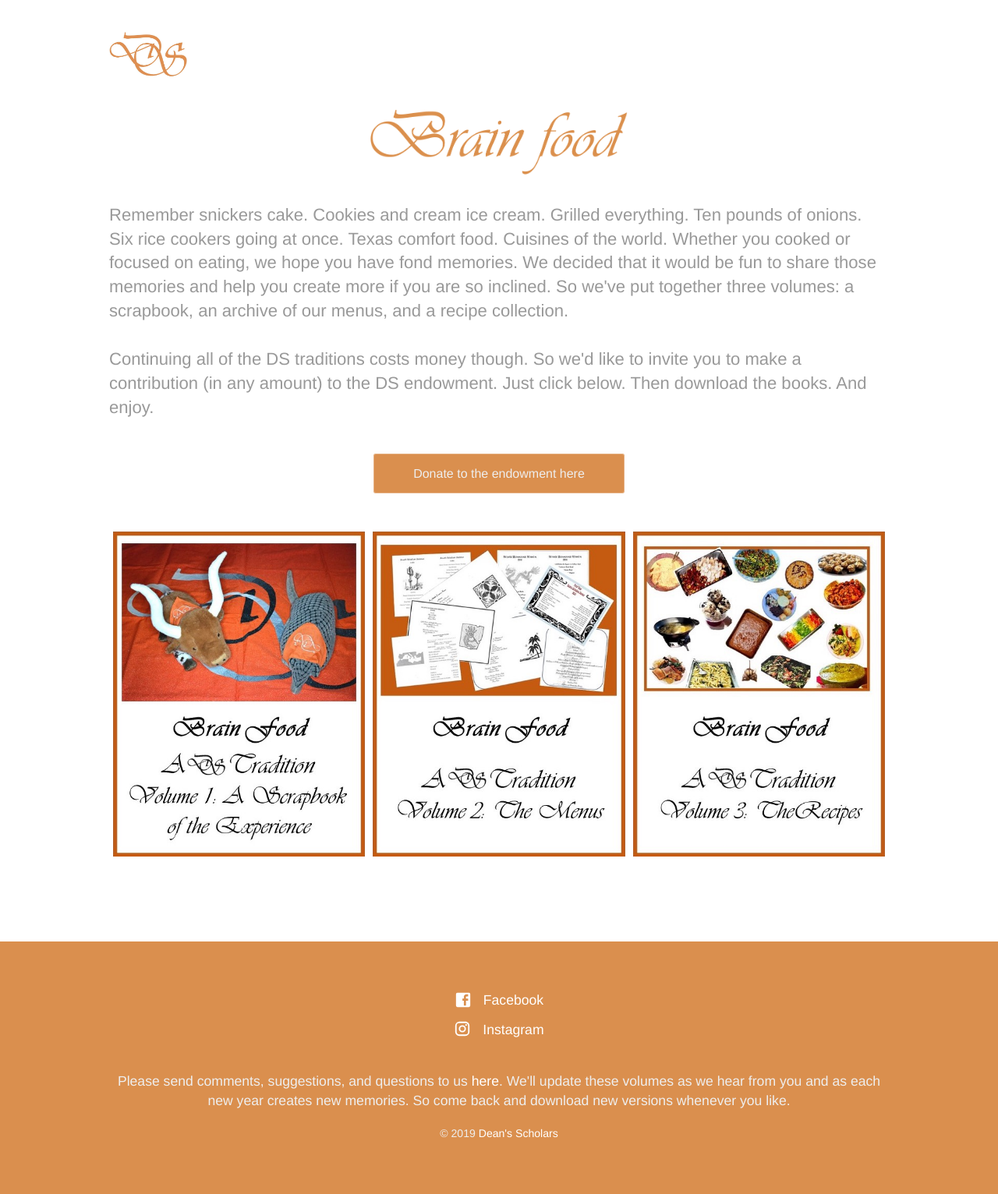
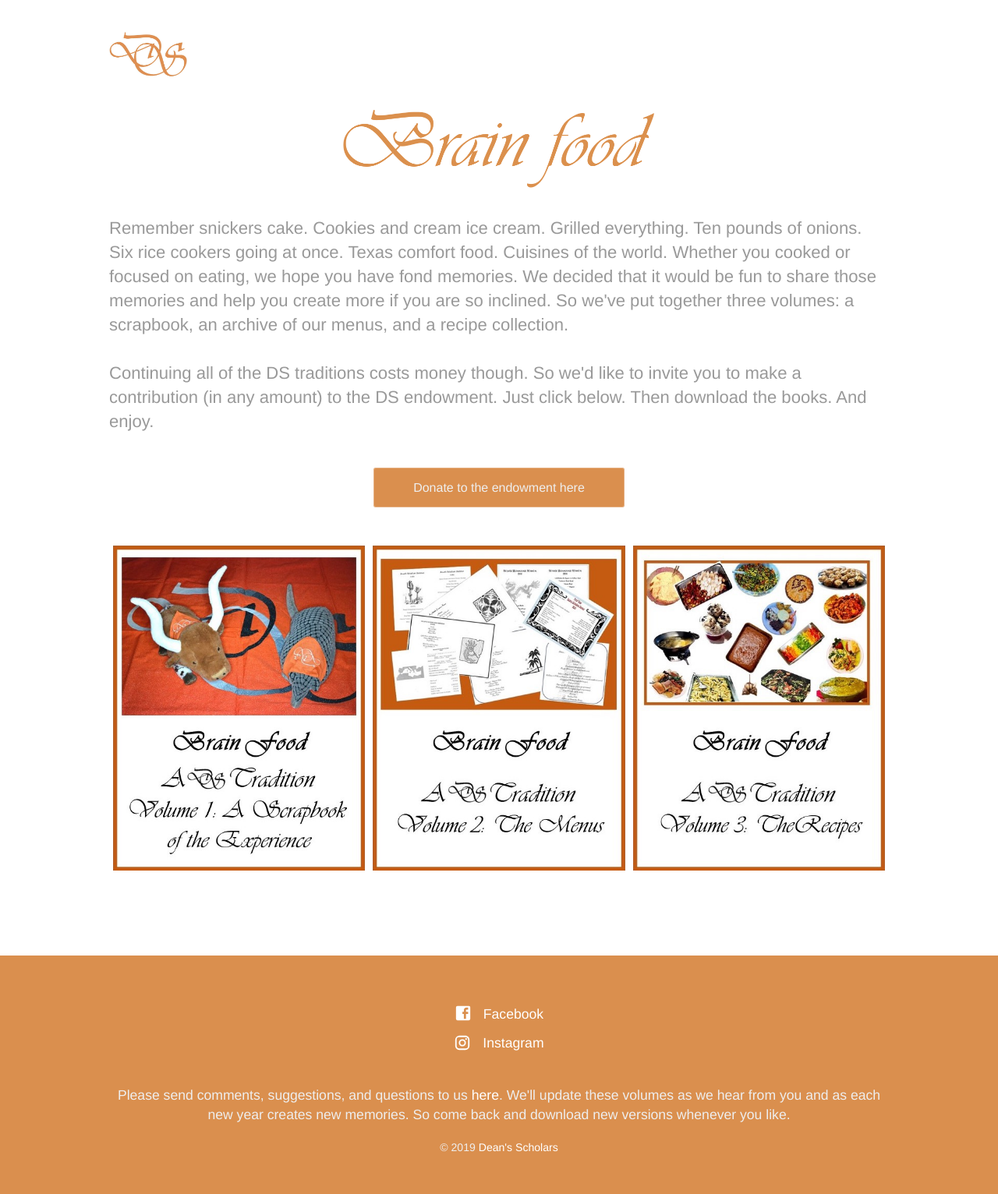
Before and after one commit to deansscholars/DS-Scrapbook, a Jekyll site: the page built from index.html, in a window 1280 px wide. Shown: the whole page at 78% size. Built offline with Jekyll 4.4.1, drawn with Linux system fonts in a browser that asks for light colours.

Commit message:
make title slightly bigger

```diff
--- a/_sass/layout.scss
+++ b/_sass/layout.scss
@@ -8,7 +8,7 @@
 	max-width: 1000px;
 
 	.title {
-		max-width: 33%;
+		max-width: 40%;
 		@media only screen and (orientation:portrait) and (max-width:480px) {
 			max-width: 85%
 		}
```
